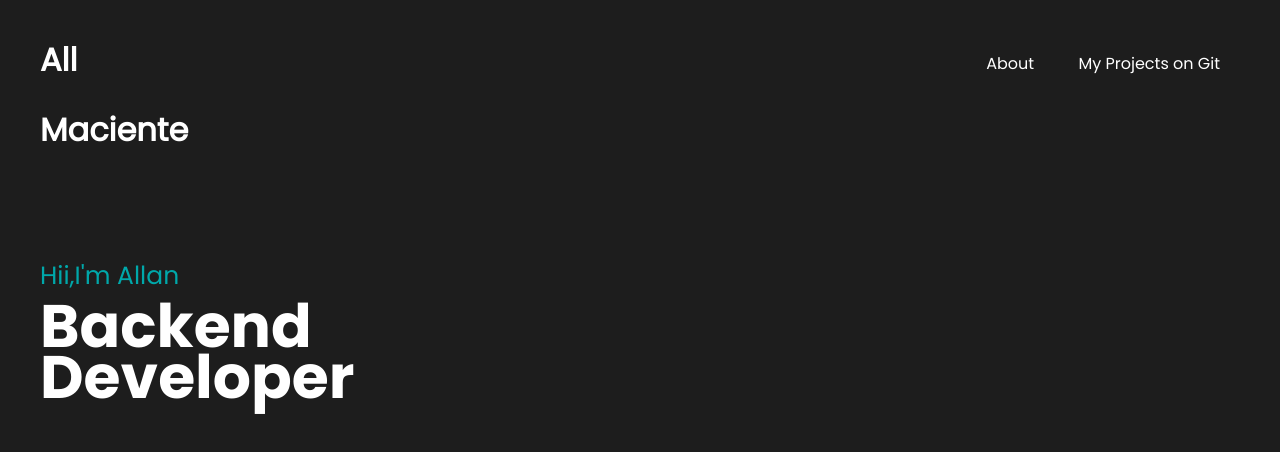
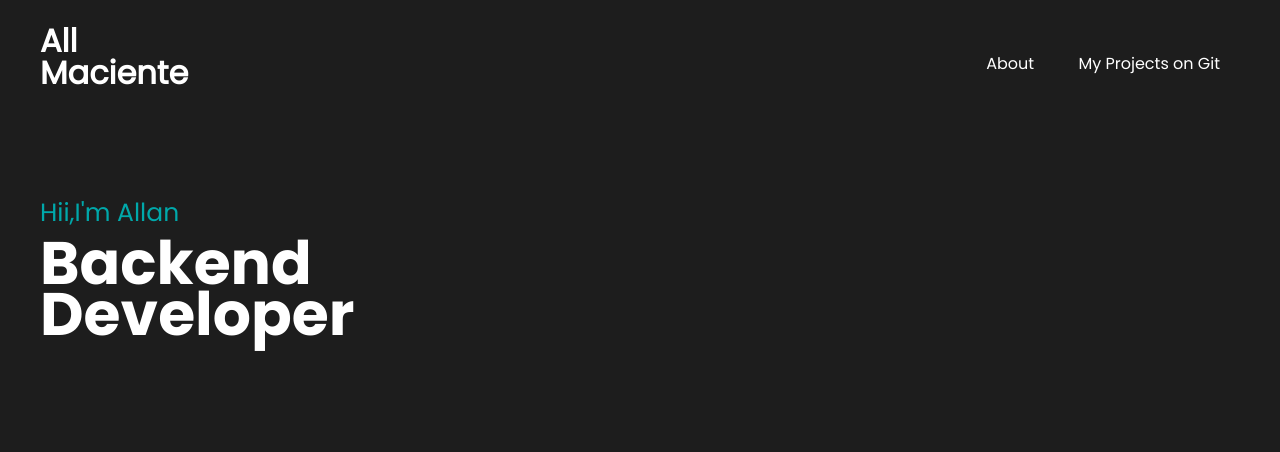
Before and after one commit to AllMaciente/learning-frontend, a plain HTML site: page index.html in a window 1280 px wide. Drawn offline with Linux system fonts and the light colour scheme.

Commit message:
Update index.html

```diff
--- a/index.html
+++ b/index.html
@@ -10,7 +10,7 @@
 </head>
 <body>
     <header>
-        <div id="title">
+        <div class="title">
             <h1>All</h1>
             <h1>Maciente</h1>
         </div>
```
